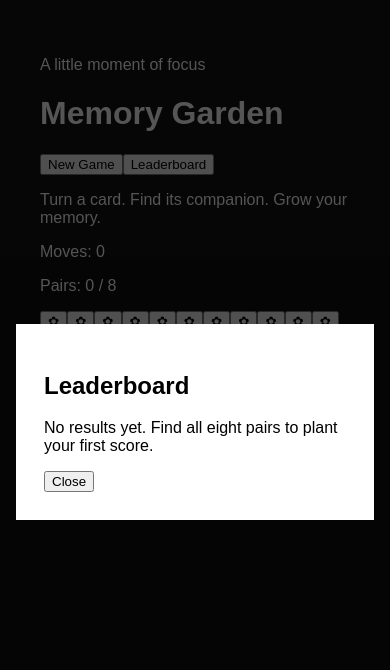
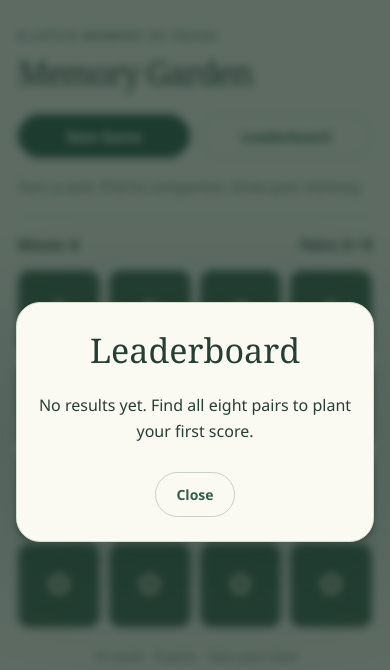
Before and after one commit to Xelen/memory-game, a website built with Vite: page index.html in a window 390 px wide. Both pictures are taken after a click on the button "Leaderboard". Built offline with nearby package versions, Linux system fonts and the light colour scheme.

Commit message:
style: add responsive game design

```diff
--- a/src/style.css
+++ b/src/style.css
@@ -1,24 +1,89 @@
-* {
-  box-sizing: border-box;
+:root {
+  font-family: 'Segoe UI', Arial, sans-serif;
+  color: #263f35;
+  background: #f5f3ea;
+  font-synthesis: none;
+  --green: #315e4b;
+  --muted: #627166;
 }
 
-body {
-  margin: 0;
-  background: #111;
-  color: white;
-  font-family: Arial, sans-serif;
+* { box-sizing: border-box; }
+body { margin: 0; min-width: 280px; }
+button { font: inherit; cursor: pointer; -webkit-tap-highlight-color: transparent; }
+button:focus-visible { outline: 3px solid #b75c26; outline-offset: 4px; }
+
+.app { max-width: 960px; margin: 0 auto; padding: 48px 32px 24px; }
+.header { display: flex; align-items: center; justify-content: space-between; gap: 24px; }
+.eyebrow { margin: 0 0 8px; color: var(--muted); text-transform: uppercase; letter-spacing: .16em; font-size: 11px; font-weight: 700; }
+h1 { margin: 0; font-family: Georgia, serif; font-size: clamp(32px, 5vw, 46px); font-weight: 400; letter-spacing: -.04em; }
+nav { display: flex; flex-wrap: wrap; gap: 10px; }
+nav button, .modal button {
+  border: 1px solid #c8d1c4;
+  border-radius: 100px;
+  padding: 12px 20px;
+  min-height: 44px;
+  color: var(--green);
+  background: transparent;
+  font-weight: 600;
+  font-size: 14px;
+  transition: background .15s ease, transform .15s ease;
+}
+nav button:first-child, .modal .primary { color: #fff; background: var(--green); border-color: var(--green); }
+nav button:hover, .modal button:hover { background: #e0e7db; }
+nav button:first-child:hover, .modal .primary:hover { background: #244b3b; }
+.intro { color: var(--muted); font-size: 14px; margin: 20px 0 26px; }
+.counters { display: flex; justify-content: space-between; max-width: 540px; margin: 0 auto 16px; border-top: 1px solid #d9ddcf; padding-top: 18px; font-size: 14px; font-weight: 600; }
+.counters p { margin: 0; }
+.board { display: grid; grid-template-columns: repeat(4, minmax(0, 1fr)); gap: 12px; max-width: 540px; margin: auto; }
+.card {
+  position: relative;
+  display: grid;
+  place-items: center;
+  width: 100%;
+  aspect-ratio: 1;
+  padding: 0;
+  border: 1px solid #77937e;
+  border-radius: 16px;
+  background: #426650;
+  color: #e8e7c9;
+  font-family: 'Segoe UI Emoji', 'Apple Color Emoji', sans-serif;
+  font-size: clamp(30px, 6vw, 48px);
+  box-shadow: 0 3px 0 #304f3c;
+  transition: transform .15s ease, background .15s ease;
+}
+.card::before { content: ''; position: absolute; inset: 7px; border: 1px solid #ffffff24; border-radius: 10px; pointer-events: none; }
+.card[data-state='closed']:hover { background: #527c60; transform: translateY(-2px); }
+.card[data-state='opened'] { background: #fffdf5; border-color: #b7c5ac; box-shadow: 0 3px 0 #ced5c3; cursor: default; }
+.card[data-state='matched'] { background: #e2ebd9; border-color: #b7c9a5; box-shadow: 0 3px 0 #c6d5b8; cursor: default; }
+.card[data-state='matched']::after { content: '✓'; position: absolute; right: 8px; bottom: 5px; font: 14px 'Segoe UI', sans-serif; color: #315e4b; }
+.hint { text-align: center; margin: 24px 0 0; color: var(--muted); font-size: 12px; letter-spacing: .04em; }
+.modal { border: 1px solid #d6ddce; border-radius: 24px; padding: 0; width: 440px; max-width: calc(100% - 32px); max-height: calc(100dvh - 32px); color: #263f35; background: #faf9f2; box-shadow: 0 24px 100px #142c3440; }
+.modal::backdrop { background: #152b23ad; backdrop-filter: blur(4px); }
+.modal-panel { padding: 32px; text-align: center; }
+.modal h2 { margin: 0 0 20px; font: 34px Georgia, serif; }
+.modal p { line-height: 1.6; }
+.modal .victory-flower { color: var(--green); font-size: 64px; margin: 0; }
+.modal .result { font-size: 24px; font-weight: 600; }
+.modal button { margin-top: 12px; }
+.modal .primary { width: 100%; }
+table { width: 100%; border-collapse: collapse; font-size: 14px; font-variant-numeric: tabular-nums; }
+caption { color: var(--muted); padding-bottom: 16px; font-size: 12px; }
+th, td { padding: 10px 4px; border-bottom: 1px solid #dce1d5; text-align: left; }
+th:last-child, td:last-child { text-align: right; }
+th { font-size: 12px; color: var(--muted); }
+
+@media (max-width: 600px) {
+  .app { padding: 28px 18px; }
+  .header { align-items: flex-start; flex-direction: column; gap: 20px; }
+  nav { width: 100%; }
+  nav button { flex: 1; padding: 11px 12px; }
+  .intro { line-height: 1.6; margin: 18px 0; }
+  .board { gap: 9px; }
+  .card { border-radius: 12px; }
+  .card::before { inset: 5px; border-radius: 7px; }
+  .modal-panel { padding: 24px 18px; }
 }
 
-.app {
-  min-height: 100vh;
-  padding: 40px;
+@media (prefers-reduced-motion: reduce) {
+  *, *::before, *::after { transition: none !important; }
 }
-
-.modal {
-  border: 0;
-  padding: 0;
-  max-width: min(460px, calc(100% - 32px));
-}
-
-.modal::backdrop { background: #000a; }
-.modal-panel { padding: 28px; }
```
